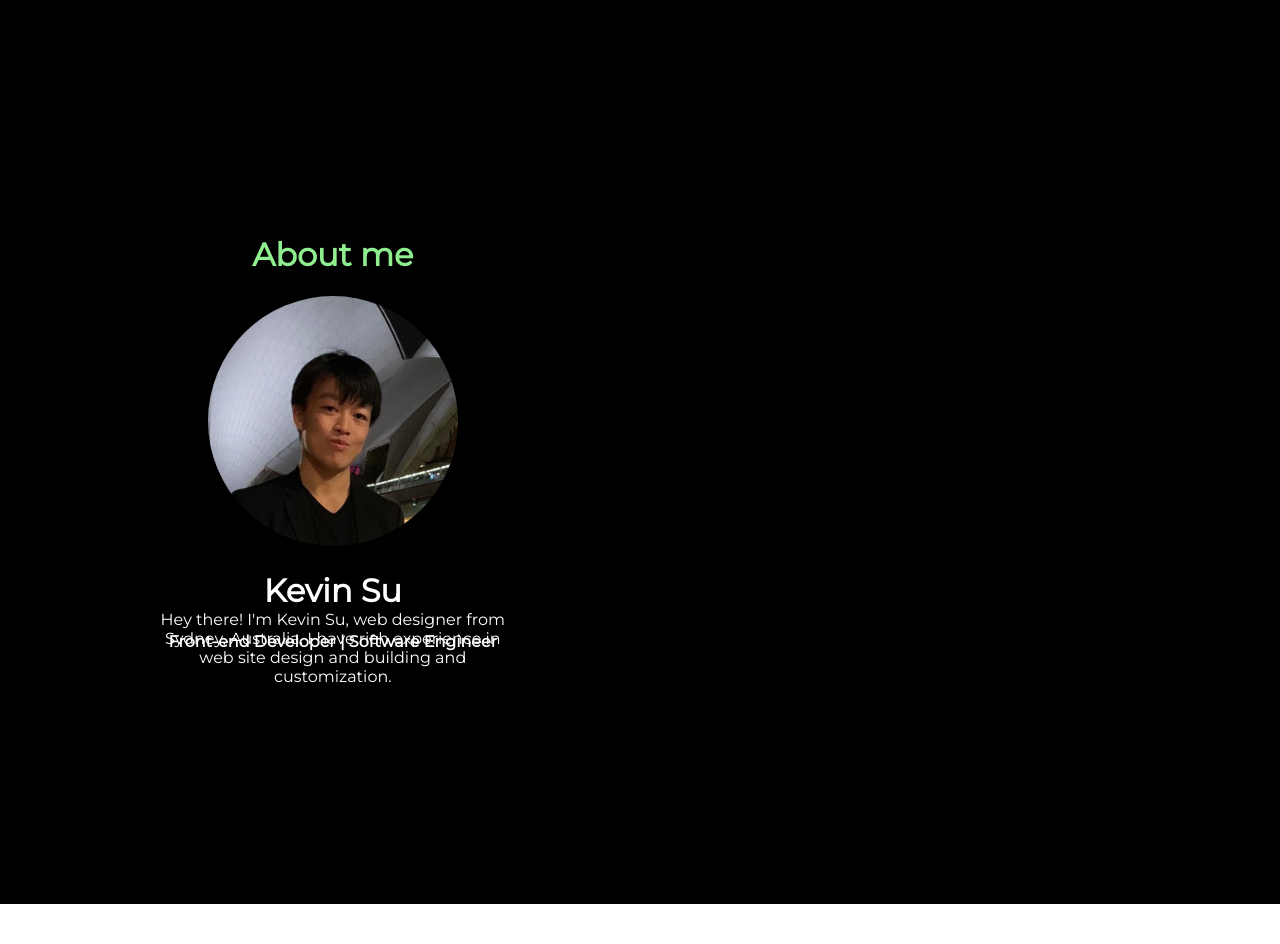
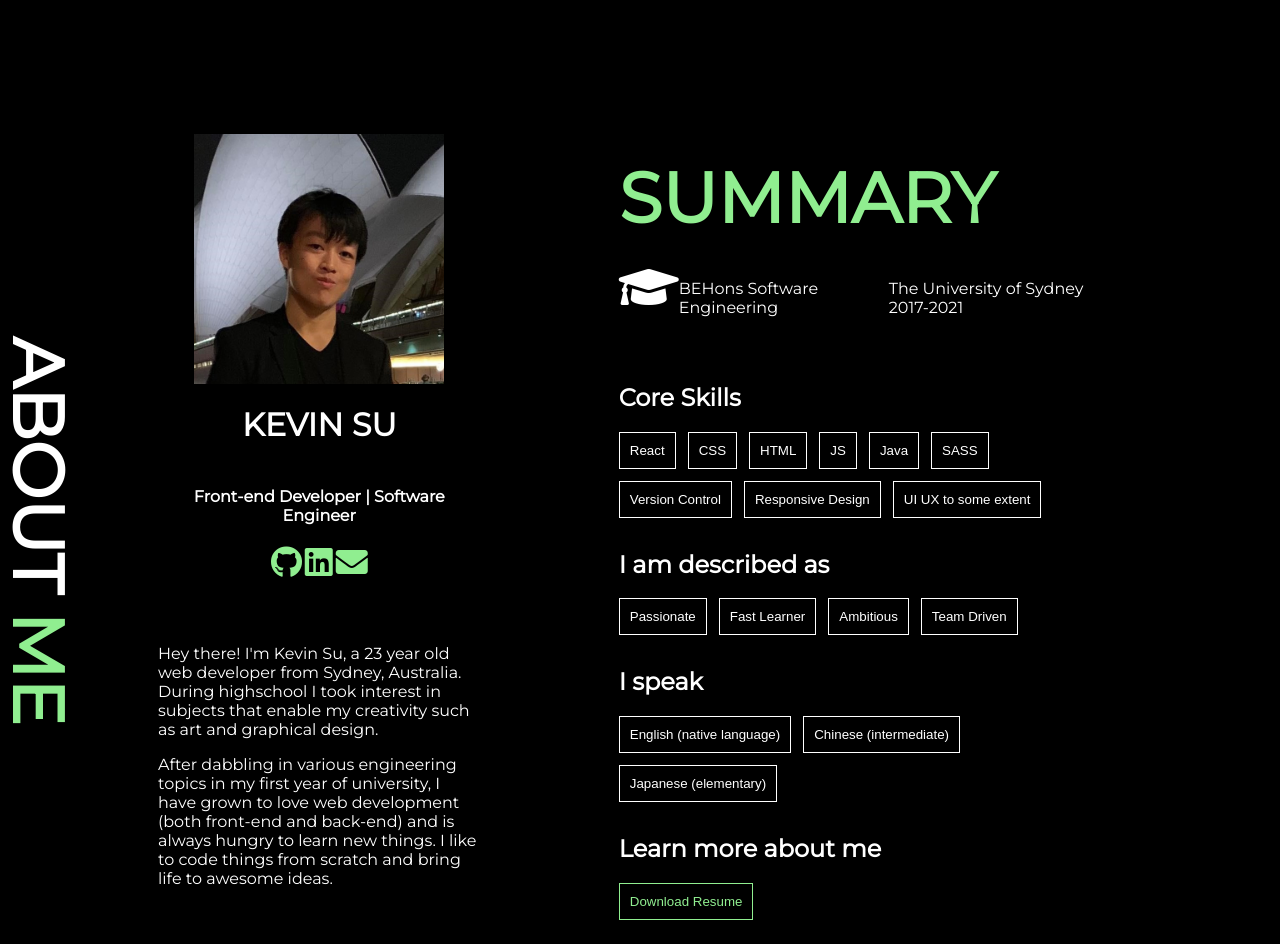
Before and after one commit to SuKaiwen/portfolio_v2, a React (Create React App) app: page / in a window 1280 px wide. Shown: the part 760-1704 px from the top of the page. Built offline with nearby package versions, Linux system fonts and the light colour scheme.

Commit message:
landing page redesign and about me

```diff
--- a/package.json
+++ b/package.json
@@ -6,9 +6,10 @@
     "@testing-library/jest-dom": "^5.16.1",
     "@testing-library/react": "^12.1.2",
     "@testing-library/user-event": "^13.5.0",
+    "bootstrap": "^5.1.3",
     "react": "^17.0.2",
     "react-dom": "^17.0.2",
-    "react-scripts": "5.0.0",
+    "react-scripts": "^3.0.1",
     "web-vitals": "^2.1.2"
   },
   "scripts": {
--- a/src/App.js
+++ b/src/App.js
@@ -2,6 +2,7 @@ import logo from './logo.svg';
 import NavBar from './components/NavBar';
 import LandingPage from './pages/LandingPage';
 import About from './pages/About';
+import React from 'react';
 
 function App() {
   return (
--- a/src/css/About.css
+++ b/src/css/About.css
@@ -1,6 +1,5 @@
 .main-container{
     width: 100%;
-    height: 100vh;
     background-color: black;
     padding-top: 5%;
     justify-content: center;
@@ -11,9 +10,10 @@
 }
 
 .sub-container{
-    width: 80%;
-    height: 80vh;
+    width: 90%;
     min-height: 500px;
+    display: flex;
+    flex-direction: row;
 }
 
 .main-card{
@@ -21,22 +21,162 @@
     width: 40%;
 }
 
+.skill-card{
+    width: 60%;
+    height: 100%;
+}
+
+.skill-card .row{
+    height: 100%;
+    width: 70%;
+    padding: 30px;
+    display: flex;
+    flex-direction: column;
+    justify-content: center;
+}
+
+.skill-card .row h1{
+    font-size: 90px;
+    line-height: 50%;
+}
+
+.summary-box{
+    display: flex;
+    flex-direction: row;
+    margin-bottom: 30px;
+}
+
+.summary-box p + p {
+    margin-left: 20px;
+}
+
+button{
+    margin-right: 12px;
+    margin-bottom: 12px;
+}
+
 .main-card .row{
-    height: 50%;
+    height: 100%;
+    width: 70%;
     padding: 30px;
     text-align: center;
+    display: flex;
+    flex-direction: column;
+    justify-content: center;
+    align-items: center;
 }
 
 .main-card img{
     object-fit: cover;
 }
 
-.circle-image{
+.main-card .textbox{
+    text-align: left;
+}
+
+.main-card .iconbox{
+    width: 30%;
+    padding: 0 35%;
+    justify-content: space-between;
+    display: flex;
+    flex-direction: row;
+    color: #90EE90;
+    margin-bottom: 50px;
+}
+
+.image{
     width: 250px;
     height: 250px;
-    border-radius: 50%;
 }
 
 .green-color{
-    color: #90EE90;
+    color: #90EE90 !important;
+    border-color: #90EE90 !important;
 }
+
+.left-bar{
+    width: 10%;
+    height: 100%;
+    writing-mode: vertical-rl;
+    text-align: center;
+}
+
+.left-bar h1{
+    font-size: 100px;
+}
+
+.main-content{
+    width: 80%;
+}
+
+.tag{
+    border: 1px solid white;
+    padding: 10px;
+    background-color: black;
+    color: white;
+}
+
+@media (width < 1600px) {
+    .left-bar h1{
+        font-size: 70px;
+    }
+
+    .skill-card .row h1{
+        font-size: 70px;
+    }
+}
+
+@media (width < 1024px) {
+    .left-bar h1{
+        font-size: 40px;
+    }
+
+    .skill-card .row h1{
+        font-size: 40px;
+    }
+
+    .sub-container{
+        flex-direction: column;
+    }
+
+    .skill-card{
+        width: 100%;
+    }
+
+    .main-card{
+        width: 100%;
+    }
+
+    .main-card .row{
+        width: 90%;
+        padding: 0 5%;
+    }
+}
+
+@media (width < 650px) {
+    .main-card{
+        width: 100%;
+    }
+
+    .main-card .row{
+        width: 90%;
+        padding: 0 5%;
+    }
+
+    .main-card .iconbox{
+        width: 80%;
+        padding: 0 10%;
+    }
+    .left-bar{
+        display: none;
+        width: 0%;
+    }
+
+    .sub-container{
+        width: 100%;
+    }
+
+    .skill-card .row h1{
+        font-size: 30px;
+    }
+}
--- a/src/pages/About.js
+++ b/src/pages/About.js
@@ -1,21 +1,67 @@
 import React from 'react';
 import '../css/About.css';
-import stars from '../images/stars.jpg';
 import me from '../images/me.jpg';
 
 function About(props) {
     return (
         <div className = "main-container">
+            <div className = "left-bar">
+                <h1>ABOUT <span className = "green-color">ME</span></h1>
+            </div>
             <div className = "sub-container">
                 <div className = "main-card">
                     <div className= "row">
-                        <h1 className="green-color">About me</h1>
-                        <img className = "circle-image" src={me} alt = "" />
-                        <h1>Kevin Su</h1>
+                        <img className = "image" src={me} alt = "" />
+                        <h1>KEVIN SU</h1>
                         <h4>Front-end Developer | Software Engineer</h4>
+                        <div className = "iconbox">
+                            <i class="fab fa-github fa-2x"></i>
+                            <i class="fab fa-linkedin fa-2x"></i>
+                            <i class="fas fa-envelope fa-2x"></i>
+                        </div>
+                        <div className = "textbox">
+                            <p>Hey there! I'm Kevin Su, a 23 year old web developer from Sydney, Australia. During highschool I took interest in subjects that enable my creativity such as art and graphical design. </p>
+                            <p>After dabbling in various engineering topics in my first year of university, I have grown to love web development (both front-end and back-end) and is always hungry to learn new things. I like to code things from scratch and bring life to awesome ideas.</p>
+                        </div>
                     </div>
+                </div>
+                <div className = "skill-card">
                     <div className= "row">
-                        <p>Hey there! I'm Kevin Su, web designer from Sydney, Australia. I have rich experience in web site design and building and customization. </p>
+                        <h1 className = "green-color">SUMMARY</h1>
+                        <div className = "summary-box">
+                            <i class="fas fa-graduation-cap fa-3x"></i>
+                            <p>BEHons Software Engineering</p>
+                            <p>The University of Sydney 2017-2021</p>
+                        </div>
+                        <h2>Core Skills</h2>
+                        <div className = "textbox">
+                            <button className = "tag">React</button>
+                            <button className = "tag">CSS</button>
+                            <button className = "tag">HTML</button>
+                            <button className = "tag">JS</button>
+                            <button className = "tag">Java</button>
+                            <button className = "tag">SASS</button>
+                            <button className = "tag">Version Control</button>
+                            <button className = "tag">Responsive Design</button>
+                            <button className = "tag">UI UX to some extent</button>
+                        </div>
+                        <h2>I am described as</h2>
+                        <div className = "textbox">
+                            <button className = "tag">Passionate</button>
+                            <button className = "tag">Fast Learner</button>
+                            <button className = "tag">Ambitious</button>
+                            <button className = "tag">Team Driven</button>
+                        </div>
+                        <h2>I speak</h2>
+                        <div className = "textbox">
+                            <button className = "tag">English (native language)</button>
+                            <button className = "tag">Chinese (intermediate)</button>
+                            <button className = "tag">Japanese (elementary)</button>
+                        </div>
+                        <h2>Learn more about me</h2>
+                        <div className = "textbox">
+                            <button className = "tag green-color">Download Resume</button>
+                        </div>
                     </div>
                 </div>
             </div>
```
Also changed, not shown: 1 other file (tests, documents, lock files or other folders).
